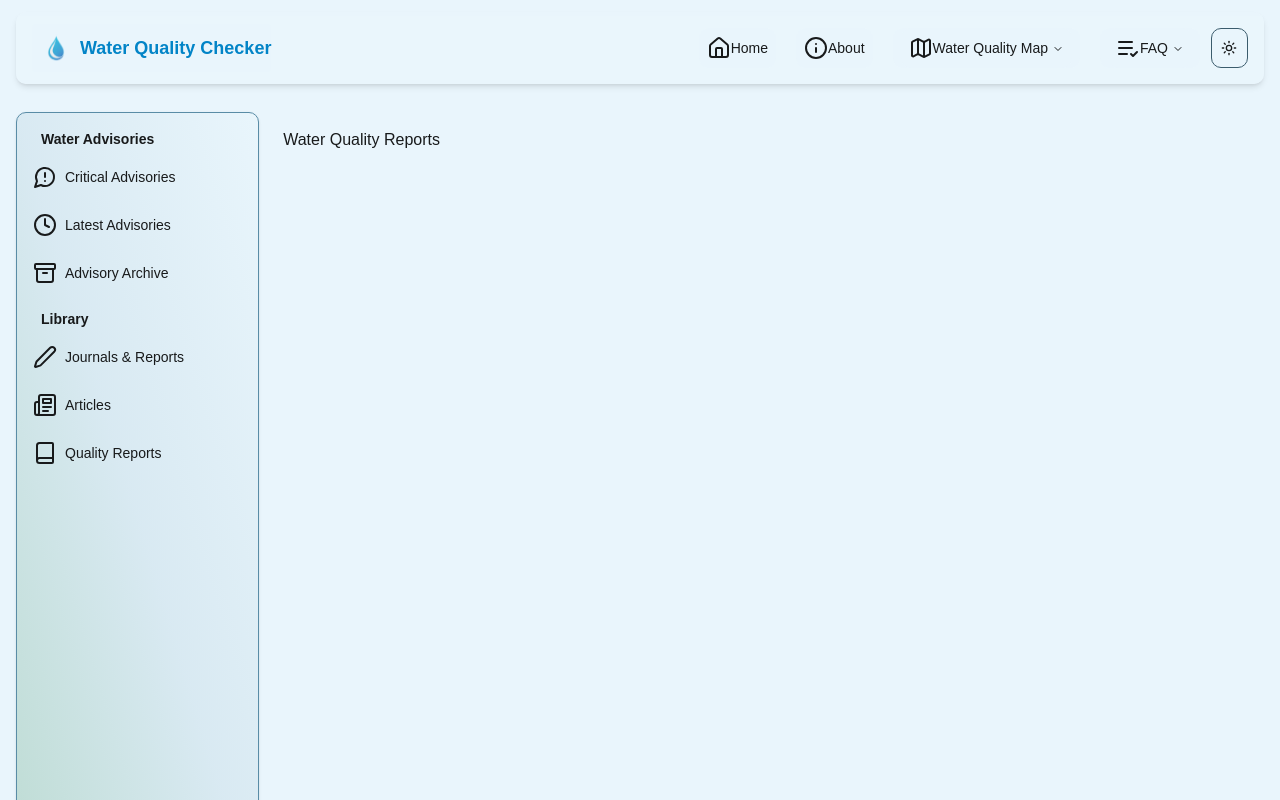
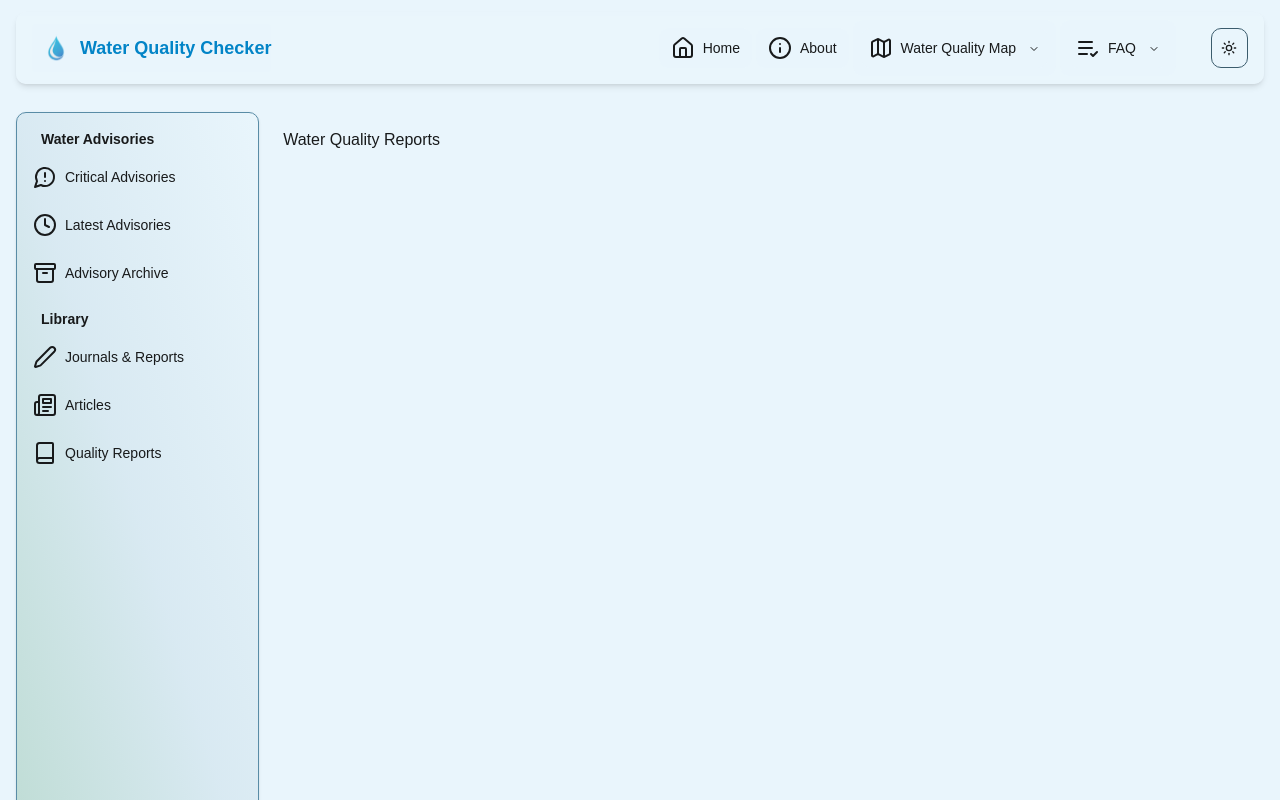
Before and after one commit to mhgarry/clean-water-app, a Next.js app: page /library/water-quality-reports in a window 1280 px wide. Shown: the top 800 px of the page. Built offline with nearby package versions, Linux system fonts and the light colour scheme.

Commit message:
fix nav spacing

```diff
--- a/src/components/NavMenu.tsx
+++ b/src/components/NavMenu.tsx
@@ -22,21 +22,17 @@ type MenuProps = {
 
 const NavMenu: React.FC<MenuProps> = ({ pages }) => {
   return (
-    <section className="w-full hidden md:flex p-0 m-0">
+    <section className="w-full h-full hidden md:flex px-8">
       <MaxWidthWrapper>
         <NavigationMenu>
           <NavigationMenuList>
             {pages.map((page) => (
               <NavigationMenuItem asChild key={page.id}>
-                <div className="p-2">
-                  {" "}
-                  {/* Adjust padding here */}
                 {page.subPages ? (
                   <SubMenuTrigger page={page} />
                 ) : (
                   <SingleLink page={page} />
                 )}
-                </div>
               </NavigationMenuItem>
             ))}
           </NavigationMenuList>
@@ -45,23 +41,25 @@ const NavMenu: React.FC<MenuProps> = ({ pages }) => {
     </section>
   );
 };
-
 const SingleLink: React.FC<{ page: NavPage }> = ({ page }) => (
-  <>
   <Link href={page.href} passHref legacyBehavior>
-      <NavigationMenuLink className={navigationMenuTriggerStyle()}>
+    <NavigationMenuLink
+      className={cn(
+        navigationMenuTriggerStyle(),
+        "px-3 py-2 flex items-center gap-2"
+      )}
+    >
       {page.icon}
       <span>{page.title}</span>
     </NavigationMenuLink>
   </Link>
-  </>
 );
 
 const SubMenuTrigger: React.FC<{ page: NavPage }> = ({ page }) => (
   <>
     <Link href={page.href} passHref legacyBehavior>
       <NavigationMenuLink className={navigationMenuTriggerStyle()}>
-        <NavigationMenuTrigger>
+        <NavigationMenuTrigger className="gap-2">
           {page.icon}
           <span>{page.title}</span>
         </NavigationMenuTrigger>
@@ -71,9 +69,9 @@ const SubMenuTrigger: React.FC<{ page: NavPage }> = ({ page }) => (
     <NavigationMenuContent>
       <ul className="grid gap-3 p-6 md:w-[400px] lg:w-[500px] lg:grid-cols-[.75fr_1fr]">
         <WaterCheckerLogo />
-        {page.subPages?.map((subPage) => (
+        {page.subPages?.map((subPage: NavPage) => (
           <Link key={subPage.id} href={subPage.href} passHref legacyBehavior>
-            <NavigationMenuLink>
+            <NavigationMenuLink className={navigationMenuTriggerStyle()}>
               <ListItem title={subPage.title}>{subPage.description}</ListItem>
             </NavigationMenuLink>
           </Link>
@@ -127,6 +125,7 @@ const ListItem = React.forwardRef<
     </NavigationMenuLink>
   </li>
 ));
+
 ListItem.displayName = "ListItem";
 
 export default NavMenu;
--- a/src/components/ui/navigation-menu.tsx
+++ b/src/components/ui/navigation-menu.tsx
@@ -4,18 +4,6 @@ import { cva } from "class-variance-authority";
 import { ChevronDown } from "lucide-react";
 
 import { cn } from "@/lib/utils";
-import { NavPage } from "@/schemas/navSchemas";
-
-interface NavigationMenuProps {
-  pages: NavPage[];
-}
-
-interface NavigationMenuTriggerProps {
-  className?: string;
-  children: React.ReactNode;
-  onClick?: () => void;
-  pages: NavPage[];
-}
 
 const NavigationMenu = React.forwardRef<
   React.ElementRef<typeof NavigationMenuPrimitive.Root>,
@@ -53,7 +41,7 @@ NavigationMenuList.displayName = NavigationMenuPrimitive.List.displayName;
 const NavigationMenuItem = NavigationMenuPrimitive.Item;
 
 const navigationMenuTriggerStyle = cva(
-  "group inline-flex h-10 w-max items-center justify-center rounded-md bg-background px-2 py-2 text-sm font-medium transition-colors hover:text-accent-foreground focus:bg-accent focus:text-accent-foreground focus:outline-none disabled:pointer-events-none disabled:opacity-50 data-[active]:bg-accent/50 data-[state=open]:bg-accent/50 w-fit"
+  "group inline-flex h-10w-max items-center justify-center rounded-md bg-background px-2 py-2 text-sm font-medium transition-colors hover:text-accent-foreground focus:bg-accent focus:text-accent-foreground focus:outline-none disabled:pointer-events-none disabled:opacity-50 data-[active]:bg-accent/50 data-[state=open]:bg-accent/50 w-fit"
 );
 
 const NavigationMenuTrigger = React.forwardRef<
```
Also changed, not shown: src/components/ui/sheet.tsx (+24 -24 lines). Lines whose indentation alone changed are shown as unchanged.
